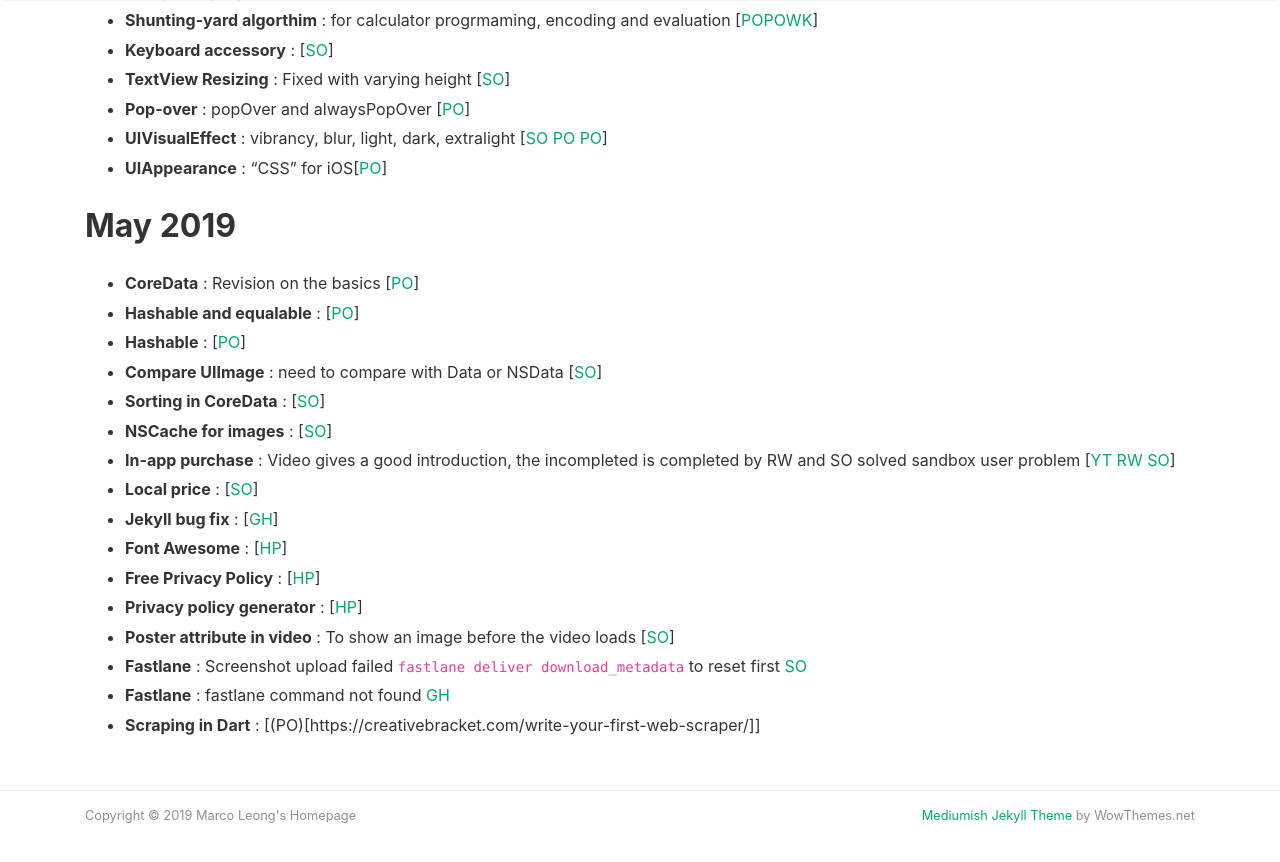
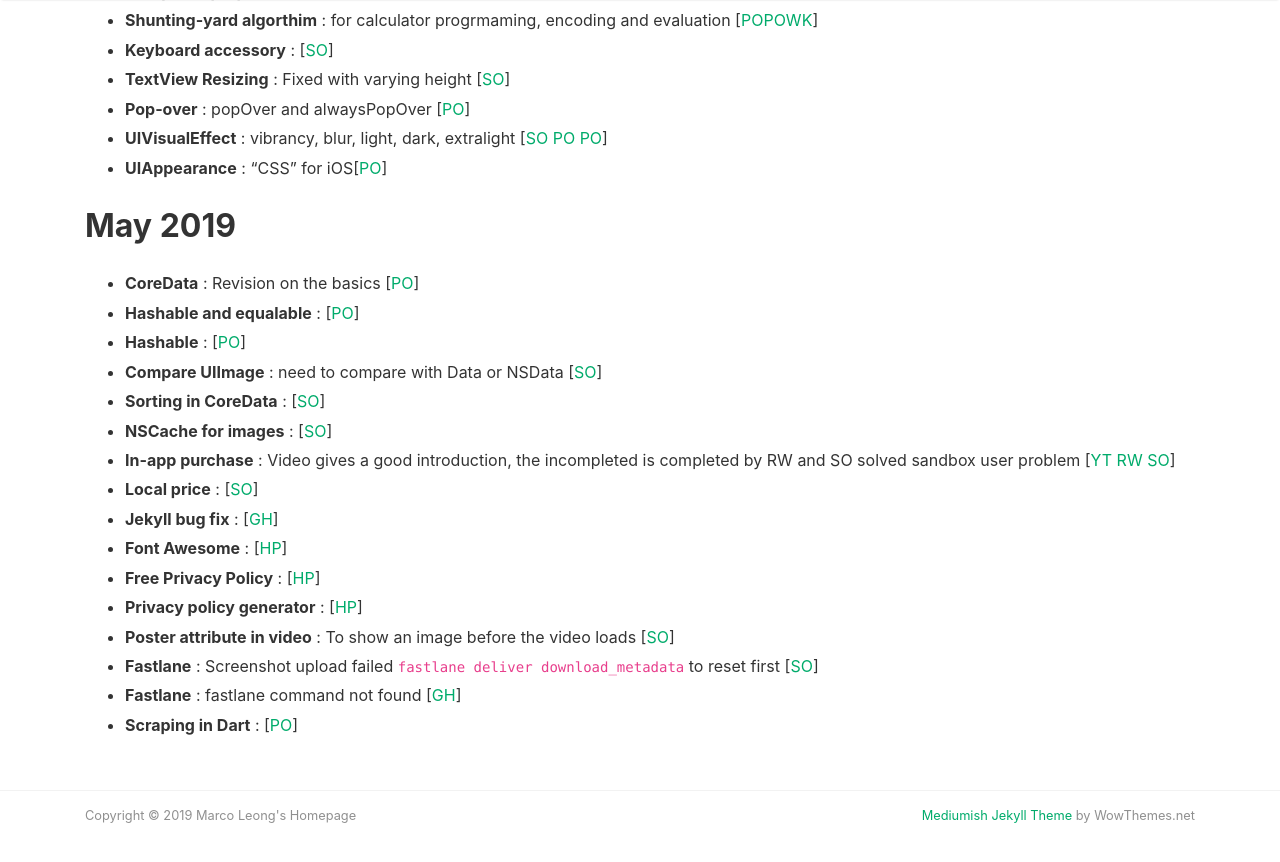
Before and after one commit to MarcoLeongDev/MarcoLeongDev.github.io, a Jekyll site: the page built from journey.md, in a window 1280 px wide and 900 px high, scrolled down 1215 px. Shown: the top 862 px of the window. Built offline with Jekyll 4.4.1, drawn with Linux system fonts in a browser that asks for light colours; nearby versions of some CDN libraries; our own code applies the rules of GitHub Pages for plain Markdown files.

Commit message:
Update journey.md

```diff
--- a/journey.md
+++ b/journey.md
@@ -36,9 +36,9 @@
 - **Free Privacy Policy** : [[HP](https://www.freeprivacypolicy.com/)]
 - **Privacy policy generator** : [[HP](https://app-privacy-policy-generator.firebaseapp.com/)]
 - **Poster attribute in video** : To show an image before the video loads [[SO](https://stackoverflow.com/questions/9097605/how-to-make-a-loading-image-when-loading-html5-video)]
-- **Fastlane** : Screenshot upload failed `fastlane deliver download_metadata` to reset first [SO](https://stackoverflow.com/questions/45264576/fastlane-version-upload-were-temporarily-unable-to-save-your-changes-please)
-- **Fastlane** : fastlane command not found [GH](https://github.com/fastlane/fastlane/issues/729)
-- **Scraping in Dart** : [(PO)[https://creativebracket.com/write-your-first-web-scraper/]]
+- **Fastlane** : Screenshot upload failed `fastlane deliver download_metadata` to reset first [[SO](https://stackoverflow.com/questions/45264576/fastlane-version-upload-were-temporarily-unable-to-save-your-changes-please)]
+- **Fastlane** : fastlane command not found [[GH](https://github.com/fastlane/fastlane/issues/729)]
+- **Scraping in Dart** : [[PO](https://creativebracket.com/write-your-first-web-scraper/)]
 
 
 <!-- - <details><summary>App Auto landing page</summary> settled on auto landing <a href="https://github.com/emilbaehr/automatic-app-landing-page">[GH]</a></details> -->
```
